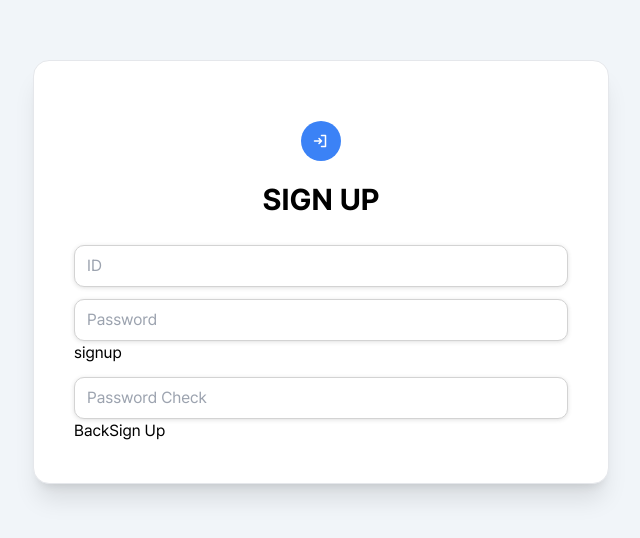
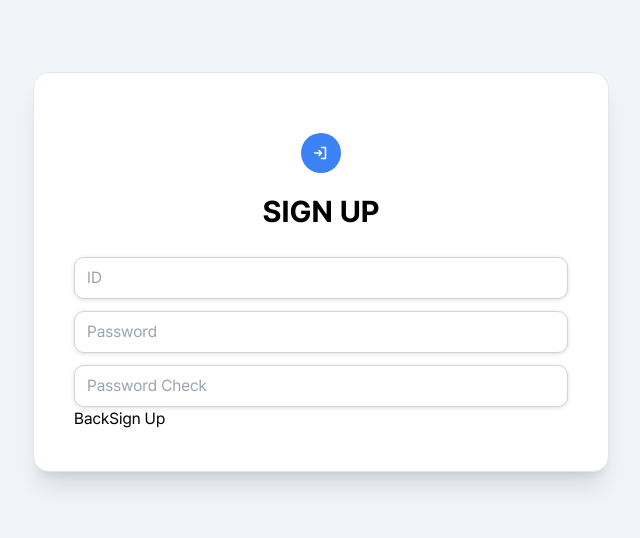
Before and after one commit to SangWoo9734/jungle_board_nextjs, a Next.js app: page /signup in a window 1280 px wide. Shown: the part 128-666 px from the top of the page, without its empty margins (319-959 px from the left). Built offline with nearby package versions, Linux system fonts and the light colour scheme.

Commit message:
chore: 불필요한 텍스트 삭제

```diff
--- a/src/app/signup/page.tsx
+++ b/src/app/signup/page.tsx
@@ -52,7 +52,6 @@ export default function SignUpPage() {
             onChange={handlePasswordChange}
             data-testid="signup-password"
           />
-          signup
           <input
             id="user_password_check"
             type="password"
```
